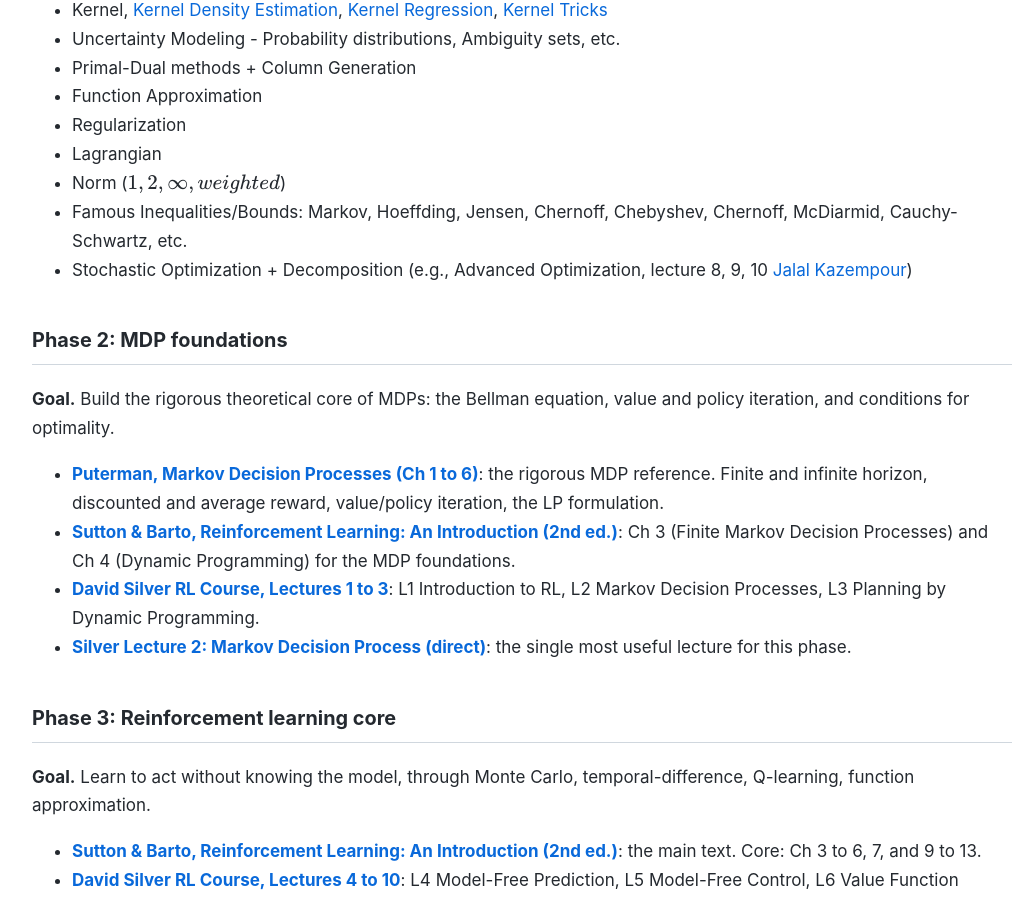
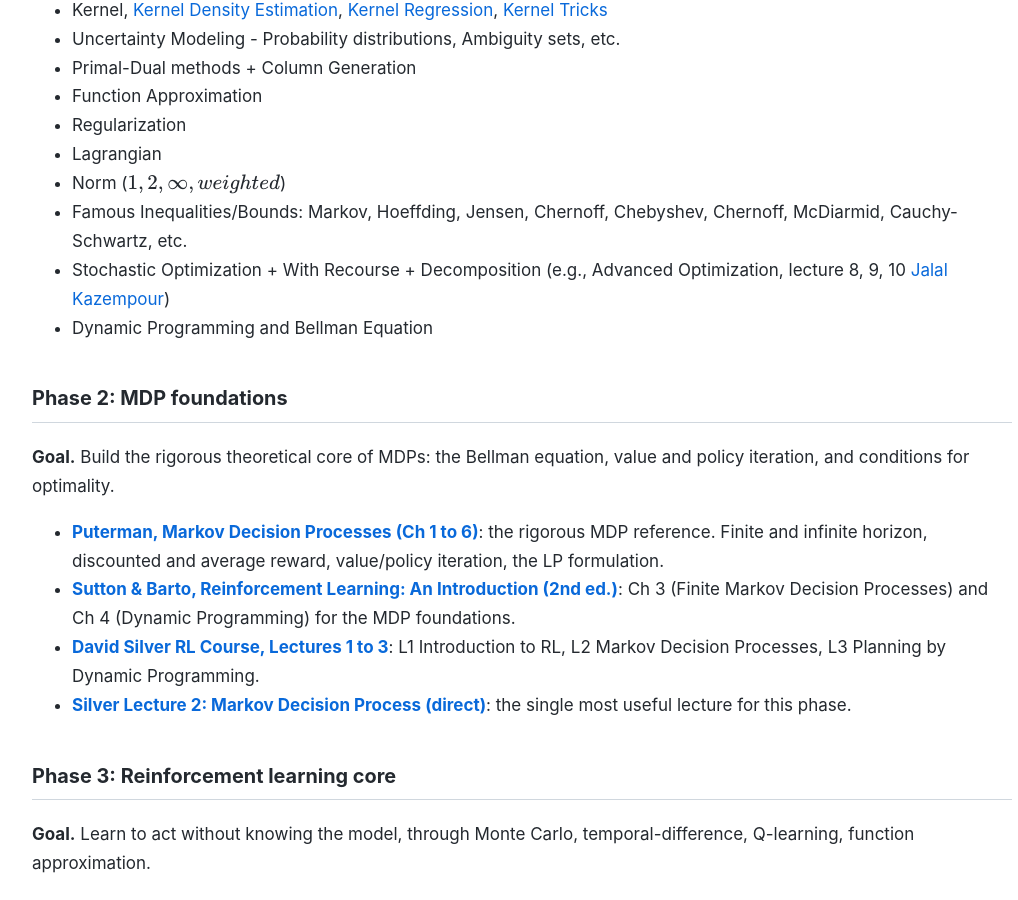
Before and after one commit to mfadaki/phd_roadmap, a Jekyll site: the page built from index.md, in a window 1280 px wide and 900 px high, scrolled down 2782 px. Shown: the whole window, without its empty margins (118-1136 px from the left). Built offline with Jekyll 4.4.1, drawn with Linux system fonts in a browser that asks for light colours.

Commit message:
20260813_1

```diff
--- a/index.md
+++ b/index.md
@@ -83,7 +83,8 @@ $\lVert V^{alg} - V^* \rVert_{1,\nu} = \mathbb{E}_\nu \lvert V^{alg} - V^*\rvert
 -  Lagrangian
 -  Norm ($1, 2, \infty, weighted$)
 -  Famous Inequalities/Bounds: Markov, Hoeffding, Jensen, Chernoff, Chebyshev, Chernoff, McDiarmid, Cauchy-Schwartz, etc.
--  Stochastic Optimization + Decomposition (e.g.,  Advanced Optimization, lecture 8, 9, 10 [Jalal Kazempour](https://www.youtube.com/@jalalkazempour1429))
+-  Stochastic Optimization + With Recourse + Decomposition (e.g.,  Advanced Optimization, lecture 8, 9, 10 [Jalal Kazempour](https://www.youtube.com/@jalalkazempour1429))
+-  Dynamic Programming and Bellman Equation
 
 
 ### Phase 2: MDP foundations
```
